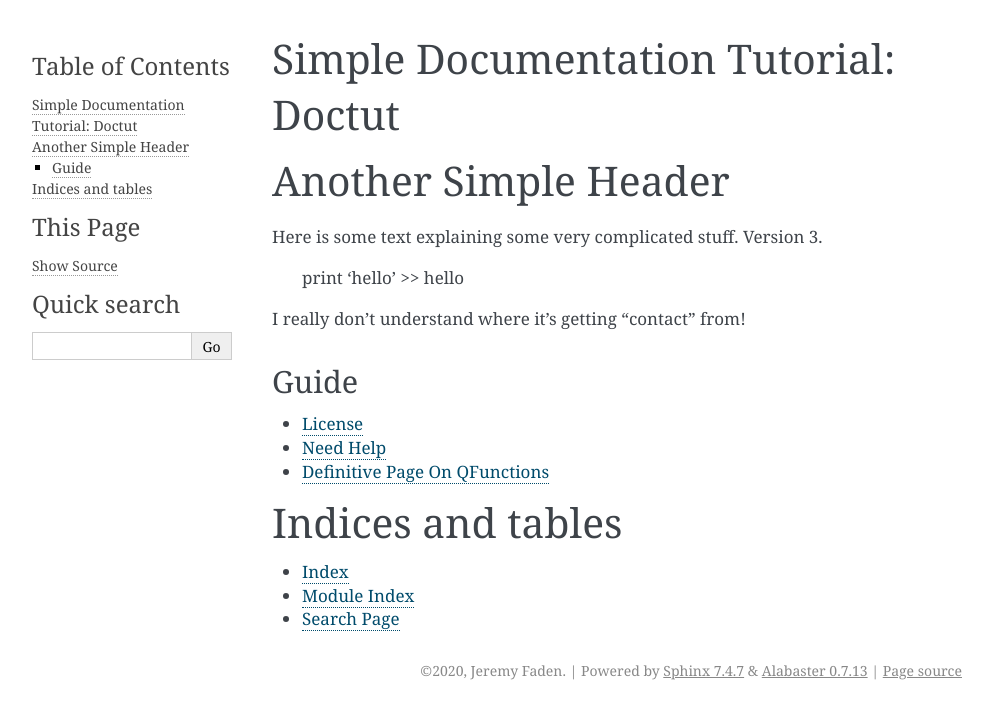
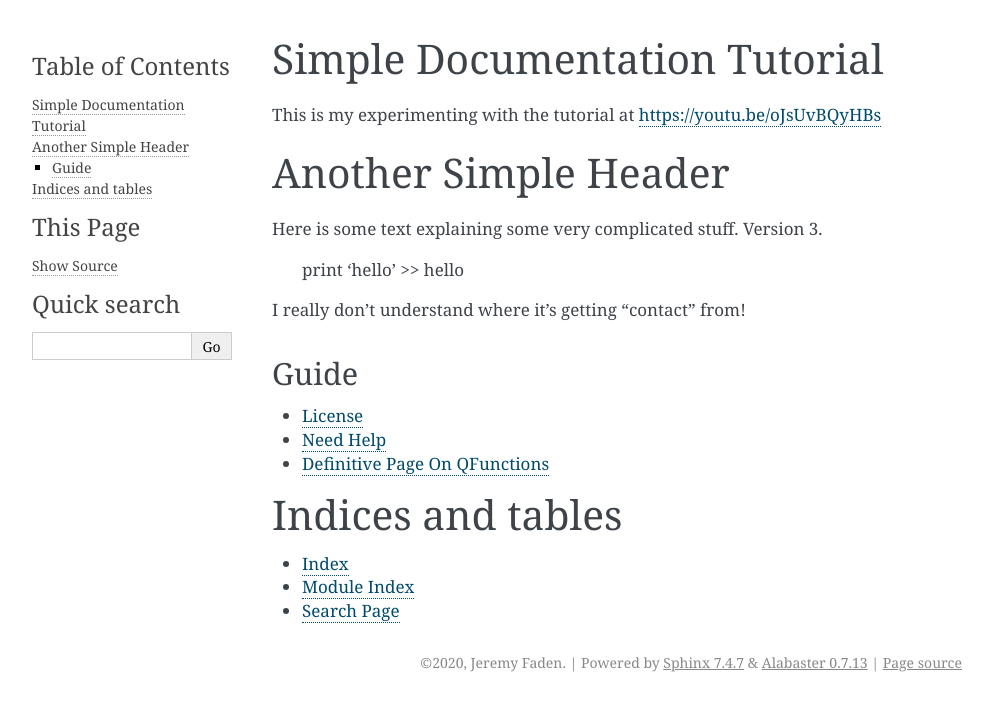
Before and after one commit to jbfaden/mygithubbook, a Sphinx documentation site: the page built from docs/source/index.rst, in a window 1280 px wide. Shown: the top 719 px of the page, without its empty margins (148-1141 px from the left). Built offline with Sphinx 7.4.7, drawn with Linux system fonts in a browser that asks for light colours.

Commit message:
Update index.rst

```diff
--- a/docs/source/index.rst
+++ b/docs/source/index.rst
@@ -1,5 +1,6 @@
-Simple Documentation Tutorial: Doctut
-=====================================
+Simple Documentation Tutorial
+=============================
+This is my experimenting with the tutorial at https://youtu.be/oJsUvBQyHBs
 
 Another Simple Header
 =====================
```
